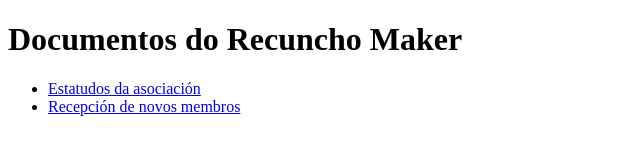
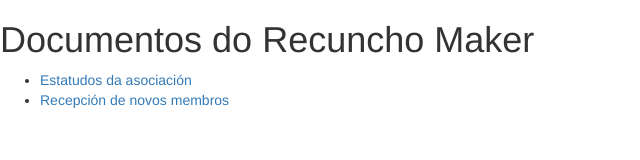
Before and after one commit to RecunchoMaker/asociacion, a plain HTML site: page index.html in a window 1280 px wide. Shown: the whole page, without its empty margins (0-640 px from the left). Drawn offline with nearby package versions, Linux system fonts and the light colour scheme.

Commit message:
Update index.html

```diff
--- a/index.html
+++ b/index.html
@@ -3,6 +3,9 @@
 <html lang="gl">
 <head>
   <meta charset="utf-8">
+
+  <!-- Latest compiled and minified CSS -->
+  <link rel="stylesheet" href="https://maxcdn.bootstrapcdn.com/bootstrap/3.3.6/css/bootstrap.min.css">
 
   <title>Asociación Cultural e Xuvenil Recuncho Maker</title>
   <meta name="description" content="Documentación do Recuncho Maker">
```
